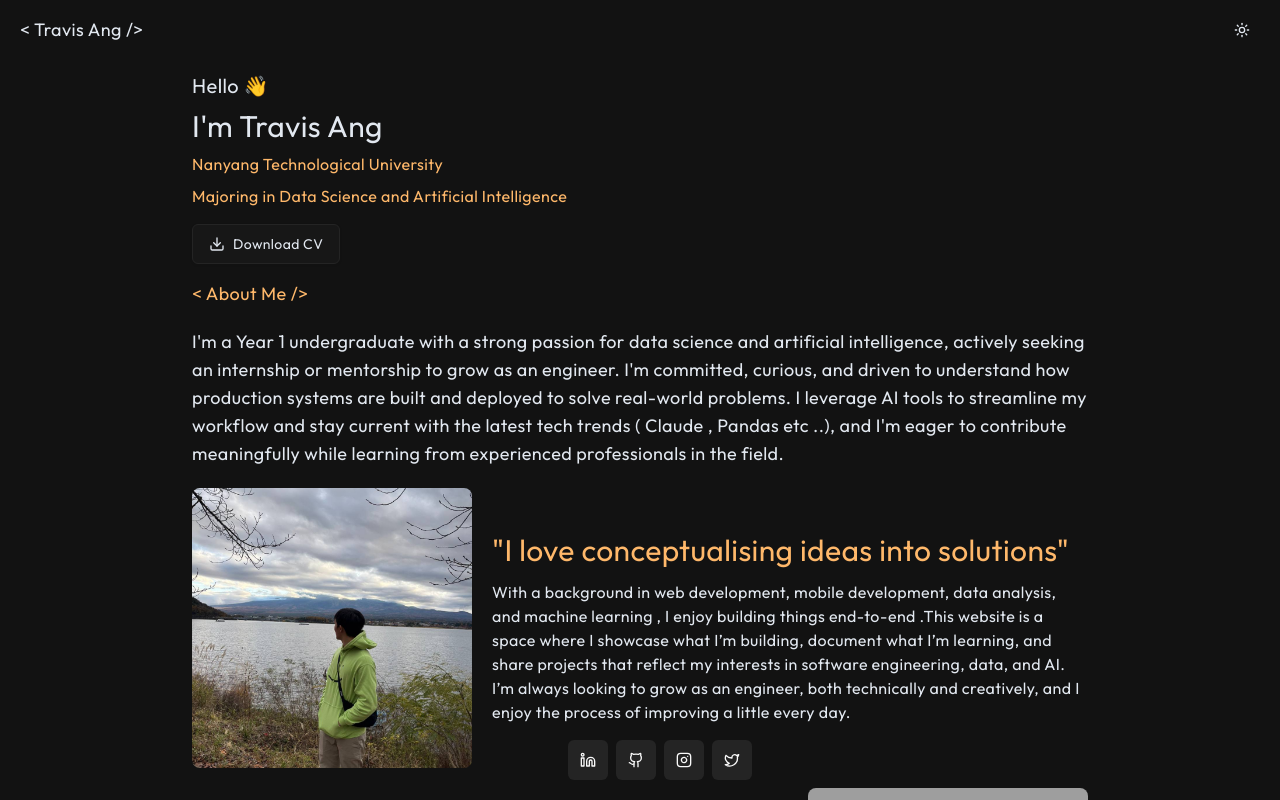
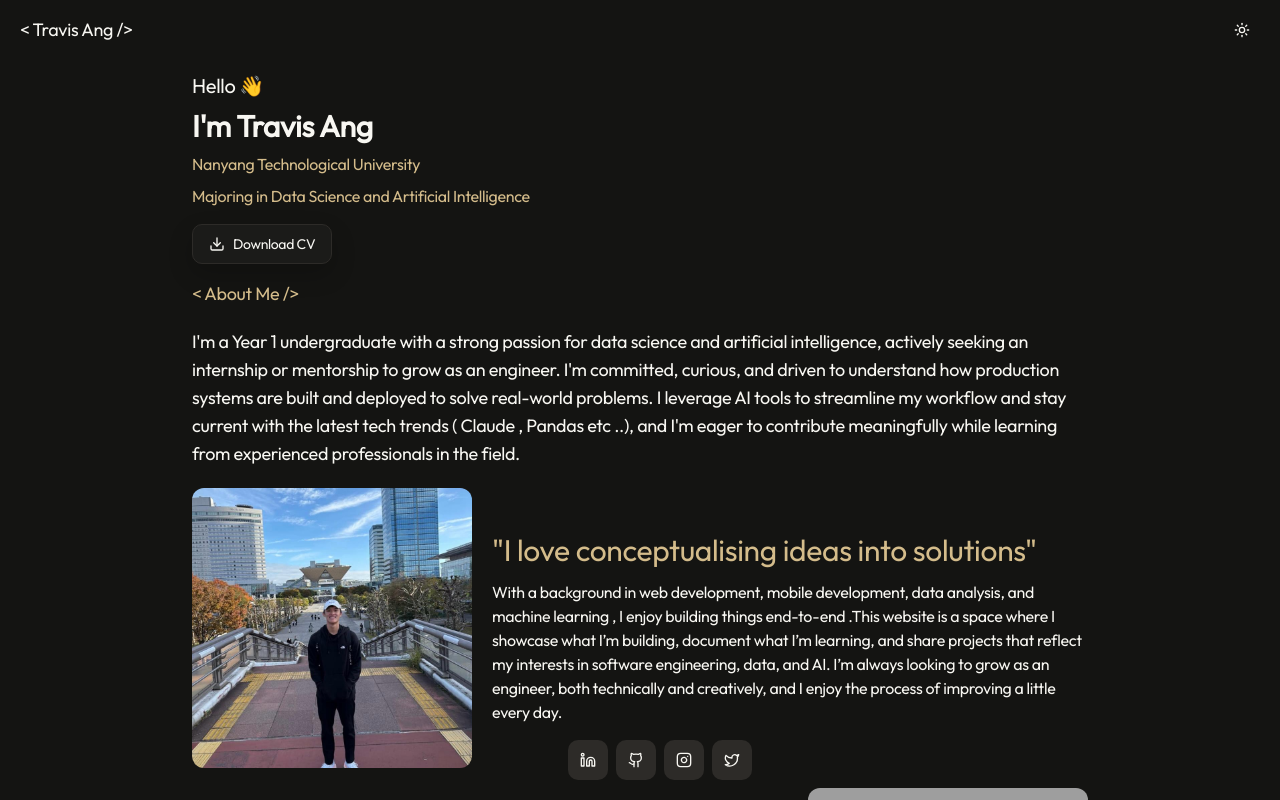
Before and after one commit to BruhClient/Developer-Portfolio-Website, a Next.js app: page / in a window 1280 px wide. Shown: the top 800 px of the page. Built offline with nearby package versions, Linux system fonts and the light colour scheme; grey boxes are pictures that could not be loaded.

Commit message:
minor tweaks

```diff
--- a/app/globals.css
+++ b/app/globals.css
@@ -48,121 +48,121 @@
 }
 
 :root {
-  --background: oklch(0.9911 0 0);
-  --foreground: oklch(0.2046 0 0);
-  --card: oklch(0.9911 0 0);
-  --card-foreground: oklch(0.2046 0 0);
-  --popover: oklch(0.9911 0 0);
-  --popover-foreground: oklch(0.4386 0 0);
-  --primary: oklch(0.75 0.183 55.934);
-  --primary-foreground: oklch(0.2626 0.0147 166.4589);
-  --secondary: oklch(0.994 0 0);
-  --secondary-foreground: oklch(0.2046 0 0);
-  --muted: oklch(0.9461 0 0);
-  --muted-foreground: oklch(0.2435 0 0);
-  --accent: oklch(0.9461 0 0);
-  --accent-foreground: oklch(0.2435 0 0);
-  --destructive: oklch(0.5523 0.1927 32.7272);
-  --destructive-foreground: oklch(0.9934 0.0032 17.2118);
-  --border: oklch(0.9037 0 0);
-  --input: oklch(0.9731 0 0);
-  --ring: oklch(0.8348 0.1302 160.908);
-  --chart-1: oklch(0.8348 0.1302 160.908);
-  --chart-2: oklch(0.6231 0.188 259.8145);
-  --chart-3: oklch(0.6056 0.2189 292.7172);
-  --chart-4: oklch(0.7686 0.1647 70.0804);
-  --chart-5: oklch(0.6959 0.1491 162.4796);
-  --sidebar: oklch(0.9911 0 0);
-  --sidebar-foreground: oklch(0.5452 0 0);
-  --sidebar-primary: oklch(0.8348 0.1302 160.908);
-  --sidebar-primary-foreground: oklch(0.2626 0.0147 166.4589);
-  --sidebar-accent: oklch(0.9461 0 0);
-  --sidebar-accent-foreground: oklch(0.2435 0 0);
-  --sidebar-border: oklch(0.9037 0 0);
-  --sidebar-ring: oklch(0.8348 0.1302 160.908);
-  --font-sans: Outfit, sans-serif;
-  --font-serif: ui-serif, Georgia, Cambria, "Times New Roman", Times, serif;
-  --font-mono: monospace;
-  --radius: 0.5rem;
+  --background: oklch(0.9755 0.0067 97.351);
+  --foreground: oklch(0.2178 0 0);
+  --card: oklch(1 0 0);
+  --card-foreground: oklch(0.2178 0 0);
+  --popover: oklch(1 0 0);
+  --popover-foreground: oklch(0.2178 0 0);
+  --primary: oklch(0.7414 0.0738 84.5946);
+  --primary-foreground: oklch(1 0 0);
+  --secondary: oklch(0.9096 0.0167 91.5611);
+  --secondary-foreground: oklch(0.2178 0 0);
+  --muted: oklch(0.9459 0.0165 91.5544);
+  --muted-foreground: oklch(0.5022 0.0278 85.7741);
+  --accent: oklch(0.7414 0.0738 84.5946);
+  --accent-foreground: oklch(1 0 0);
+  --destructive: oklch(0.568 0.2002 26.4057);
+  --destructive-foreground: oklch(1 0 0);
+  --border: oklch(0.8986 0.0258 97.1423);
+  --input: oklch(0.8986 0.0258 97.1423);
+  --ring: oklch(0.7414 0.0738 84.5946);
+  --chart-1: oklch(0.7414 0.0738 84.5946);
+  --chart-2: oklch(0.3738 0.0116 258.366);
+  --chart-3: oklch(0.9096 0.0167 91.5611);
+  --chart-4: oklch(0.5933 0.0472 87.9063);
+  --chart-5: oklch(0.2958 0.0084 255.5667);
+  --sidebar: oklch(0.9459 0.0165 91.5544);
+  --sidebar-foreground: oklch(0.2178 0 0);
+  --sidebar-primary: oklch(0.7414 0.0738 84.5946);
+  --sidebar-primary-foreground: oklch(1 0 0);
+  --sidebar-accent: oklch(0.8986 0.0258 97.1423);
+  --sidebar-accent-foreground: oklch(0.2178 0 0);
+  --sidebar-border: oklch(0.8986 0.0258 97.1423);
+  --sidebar-ring: oklch(0.7414 0.0738 84.5946);
+  --font-sans: Inter, -apple-system, sans-serif;
+  --font-serif: Georgia, serif;
+  --font-mono: JetBrains Mono, monospace;
+  --radius: 0.75rem;
   --shadow-x: 0px;
-  --shadow-y: 1px;
-  --shadow-blur: 3px;
+  --shadow-y: 8px;
+  --shadow-blur: 15px;
   --shadow-spread: 0px;
-  --shadow-opacity: 0.17;
+  --shadow-opacity: 0.05;
   --shadow-color: #000000;
-  --shadow-2xs: 0px 1px 3px 0px hsl(0 0% 0% / 0.09);
-  --shadow-xs: 0px 1px 3px 0px hsl(0 0% 0% / 0.09);
+  --shadow-2xs: 0px 8px 15px 0px hsl(0 0% 0% / 0.03);
+  --shadow-xs: 0px 8px 15px 0px hsl(0 0% 0% / 0.03);
   --shadow-sm:
-    0px 1px 3px 0px hsl(0 0% 0% / 0.17), 0px 1px 2px -1px hsl(0 0% 0% / 0.17);
+    0px 8px 15px 0px hsl(0 0% 0% / 0.05), 0px 1px 2px -1px hsl(0 0% 0% / 0.05);
   --shadow:
-    0px 1px 3px 0px hsl(0 0% 0% / 0.17), 0px 1px 2px -1px hsl(0 0% 0% / 0.17);
+    0px 8px 15px 0px hsl(0 0% 0% / 0.05), 0px 1px 2px -1px hsl(0 0% 0% / 0.05);
   --shadow-md:
-    0px 1px 3px 0px hsl(0 0% 0% / 0.17), 0px 2px 4px -1px hsl(0 0% 0% / 0.17);
+    0px 8px 15px 0px hsl(0 0% 0% / 0.05), 0px 2px 4px -1px hsl(0 0% 0% / 0.05);
   --shadow-lg:
-    0px 1px 3px 0px hsl(0 0% 0% / 0.17), 0px 4px 6px -1px hsl(0 0% 0% / 0.17);
+    0px 8px 15px 0px hsl(0 0% 0% / 0.05), 0px 4px 6px -1px hsl(0 0% 0% / 0.05);
   --shadow-xl:
-    0px 1px 3px 0px hsl(0 0% 0% / 0.17), 0px 8px 10px -1px hsl(0 0% 0% / 0.17);
-  --shadow-2xl: 0px 1px 3px 0px hsl(0 0% 0% / 0.43);
-  --tracking-normal: 0.025em;
+    0px 8px 15px 0px hsl(0 0% 0% / 0.05), 0px 8px 10px -1px hsl(0 0% 0% / 0.05);
+  --shadow-2xl: 0px 8px 15px 0px hsl(0 0% 0% / 0.13);
+  --tracking-normal: -0.02em;
   --spacing: 0.25rem;
 }
 
 .dark {
-  --background: oklch(0.1822 0 0);
-  --foreground: oklch(0.9288 0.0126 255.5078);
-  --card: oklch(0.2046 0 0);
-  --card-foreground: oklch(0.9288 0.0126 255.5078);
-  --popover: oklch(0.2603 0 0);
-  --popover-foreground: oklch(0.7348 0 0);
-  --primary: oklch(0.837 0.128 66.29);
-  --primary-foreground: oklch(0.9213 0.0135 167.1556);
-  --secondary: oklch(0.2603 0 0);
-  --secondary-foreground: oklch(0.9851 0 0);
-  --muted: oklch(0.2393 0 0);
-  --muted-foreground: oklch(0.7122 0 0);
-  --accent: oklch(0.3132 0 0);
-  --accent-foreground: oklch(0.9851 0 0);
-  --destructive: oklch(0.3123 0.0852 29.7877);
-  --destructive-foreground: oklch(0.9368 0.0045 34.3092);
-  --border: oklch(0.2809 0 0);
-  --input: oklch(0.2603 0 0);
-  --ring: oklch(0.8003 0.1821 151.711);
-  --chart-1: oklch(0.8003 0.1821 151.711);
-  --chart-2: oklch(0.7137 0.1434 254.624);
-  --chart-3: oklch(0.709 0.1592 293.5412);
-  --chart-4: oklch(0.8369 0.1644 84.4286);
-  --chart-5: oklch(0.7845 0.1325 181.912);
-  --sidebar: oklch(0.1822 0 0);
-  --sidebar-foreground: oklch(0.6301 0 0);
-  --sidebar-primary: oklch(0.4365 0.1044 156.7556);
-  --sidebar-primary-foreground: oklch(0.9213 0.0135 167.1556);
-  --sidebar-accent: oklch(0.3132 0 0);
-  --sidebar-accent-foreground: oklch(0.9851 0 0);
-  --sidebar-border: oklch(0.2809 0 0);
-  --sidebar-ring: oklch(0.8003 0.1821 151.711);
-  --font-sans: Outfit, sans-serif;
-  --font-serif: ui-serif, Georgia, Cambria, "Times New Roman", Times, serif;
-  --font-mono: monospace;
-  --radius: 0.5rem;
+  --background: oklch(0.1904 0.004 106.7692);
+  --foreground: oklch(0.9755 0.0067 97.351);
+  --card: oklch(0.2343 0.0038 106.6863);
+  --card-foreground: oklch(0.9755 0.0067 97.351);
+  --popover: oklch(0.2343 0.0038 106.6863);
+  --popover-foreground: oklch(0.9755 0.0067 97.351);
+  --primary: oklch(0.8039 0.0702 84.7579);
+  --primary-foreground: oklch(0.1904 0.004 106.7692);
+  --secondary: oklch(0.2901 0.0061 78.232);
+  --secondary-foreground: oklch(0.9755 0.0067 97.351);
+  --muted: oklch(0.2596 0.0037 106.6523);
+  --muted-foreground: oklch(0.7006 0.0154 84.5911);
+  --accent: oklch(0.8039 0.0702 84.7579);
+  --accent-foreground: oklch(0.1904 0.004 106.7692);
+  --destructive: oklch(0.6368 0.2078 25.3313);
+  --destructive-foreground: oklch(0.9755 0.0067 97.351);
+  --border: oklch(0.2901 0.0061 78.232);
+  --input: oklch(0.2901 0.0061 78.232);
+  --ring: oklch(0.8039 0.0702 84.7579);
+  --chart-1: oklch(0.8039 0.0702 84.7579);
+  --chart-2: oklch(0.5498 0.0111 252.878);
+  --chart-3: oklch(0.3142 0.006 78.2414);
+  --chart-4: oklch(0.6926 0.0459 87.9527);
+  --chart-5: oklch(0.217 0.0038 106.7146);
+  --sidebar: oklch(0.1904 0.004 106.7692);
+  --sidebar-foreground: oklch(0.9755 0.0067 97.351);
+  --sidebar-primary: oklch(0.8039 0.0702 84.7579);
+  --sidebar-primary-foreground: oklch(0.1904 0.004 106.7692);
+  --sidebar-accent: oklch(0.2901 0.0061 78.232);
+  --sidebar-accent-foreground: oklch(0.9755 0.0067 97.351);
+  --sidebar-border: oklch(0.2901 0.0061 78.232);
+  --sidebar-ring: oklch(0.8039 0.0702 84.7579);
+  --font-sans: Inter, -apple-system, sans-serif;
+  --font-serif: Georgia, serif;
+  --font-mono: JetBrains Mono, monospace;
+  --radius: 0.75rem;
   --shadow-x: 0px;
-  --shadow-y: 1px;
-  --shadow-blur: 3px;
+  --shadow-y: 10px;
+  --shadow-blur: 25px;
   --shadow-spread: 0px;
-  --shadow-opacity: 0.17;
+  --shadow-opacity: 0.4;
   --shadow-color: #000000;
-  --shadow-2xs: 0px 1px 3px 0px hsl(0 0% 0% / 0.09);
-  --shadow-xs: 0px 1px 3px 0px hsl(0 0% 0% / 0.09);
+  --shadow-2xs: 0px 10px 25px 0px hsl(0 0% 0% / 0.2);
+  --shadow-xs: 0px 10px 25px 0px hsl(0 0% 0% / 0.2);
   --shadow-sm:
-    0px 1px 3px 0px hsl(0 0% 0% / 0.17), 0px 1px 2px -1px hsl(0 0% 0% / 0.17);
+    0px 10px 25px 0px hsl(0 0% 0% / 0.4), 0px 1px 2px -1px hsl(0 0% 0% / 0.4);
   --shadow:
-    0px 1px 3px 0px hsl(0 0% 0% / 0.17), 0px 1px 2px -1px hsl(0 0% 0% / 0.17);
+    0px 10px 25px 0px hsl(0 0% 0% / 0.4), 0px 1px 2px -1px hsl(0 0% 0% / 0.4);
   --shadow-md:
-    0px 1px 3px 0px hsl(0 0% 0% / 0.17), 0px 2px 4px -1px hsl(0 0% 0% / 0.17);
+    0px 10px 25px 0px hsl(0 0% 0% / 0.4), 0px 2px 4px -1px hsl(0 0% 0% / 0.4);
   --shadow-lg:
-    0px 1px 3px 0px hsl(0 0% 0% / 0.17), 0px 4px 6px -1px hsl(0 0% 0% / 0.17);
+    0px 10px 25px 0px hsl(0 0% 0% / 0.4), 0px 4px 6px -1px hsl(0 0% 0% / 0.4);
   --shadow-xl:
-    0px 1px 3px 0px hsl(0 0% 0% / 0.17), 0px 8px 10px -1px hsl(0 0% 0% / 0.17);
-  --shadow-2xl: 0px 1px 3px 0px hsl(0 0% 0% / 0.43);
+    0px 10px 25px 0px hsl(0 0% 0% / 0.4), 0px 8px 10px -1px hsl(0 0% 0% / 0.4);
+  --shadow-2xl: 0px 10px 25px 0px hsl(0 0% 0% / 1);
 }
 
 @theme inline {
--- a/app/layout.tsx
+++ b/app/layout.tsx
@@ -6,6 +6,8 @@ import Navbar from "@/components/navbar";
 import SocialLinksBar from "@/components/social-links-bar";
 import { BackgroundFlyingIcons } from "@/components/flying-icons";
 import { Toaster } from "sonner";
+import { DotPattern } from "@/components/ui/dot-pattern";
+import { cn } from "@/lib/utils";
 
 const sans = Outfit({
   variable: "--font-sans",
@@ -46,6 +48,7 @@ export default function RootLayout({
           <Navbar />
           {children}
           <SocialLinksBar />
+
           <Toaster />
         </ThemeProvider>
       </body>
--- a/components/about-me.tsx
+++ b/components/about-me.tsx
@@ -20,7 +20,7 @@ const AboutMe = () => {
       <div className="flex gap-5 md:flex-row flex-col items-center  ">
         <div className="shrink-0 w-full md:w-70 h-70">
           <Image
-            src="/aboutme/profile.jpg"
+            src="/aboutme/profile(1).jpeg"
             width={280}
             height={280}
             alt="About Me"
--- a/components/intro.tsx
+++ b/components/intro.tsx
@@ -6,7 +6,7 @@ const Intro = () => {
   return (
     <div className="space-y-2">
       <div className="text-xl">Hello 👋</div>
-      <div className="text-3xl">I'm Travis Ang</div>
+      <div className="text-3xl font-semibold">I'm Travis Ang</div>
       <div className="text-primary">Nanyang Technological University</div>
       <div className="text-primary">
         Majoring in Data Science and Artificial Intelligence
--- a/package.json
+++ b/package.json
@@ -13,6 +13,7 @@
     "class-variance-authority": "^0.7.1",
     "clsx": "^2.1.1",
     "lucide-react": "^0.563.0",
+    "motion": "^12.35.0",
     "next": "16.1.6",
     "next-themes": "^0.4.6",
     "radix-ui": "^1.4.3",
```
Also changed, not shown: components/ui/dot-pattern.tsx (added, +158 -0 lines), components.json, public/aboutme/profile(1).jpeg (added), 1 other file (tests, documents, lock files or other folders).
